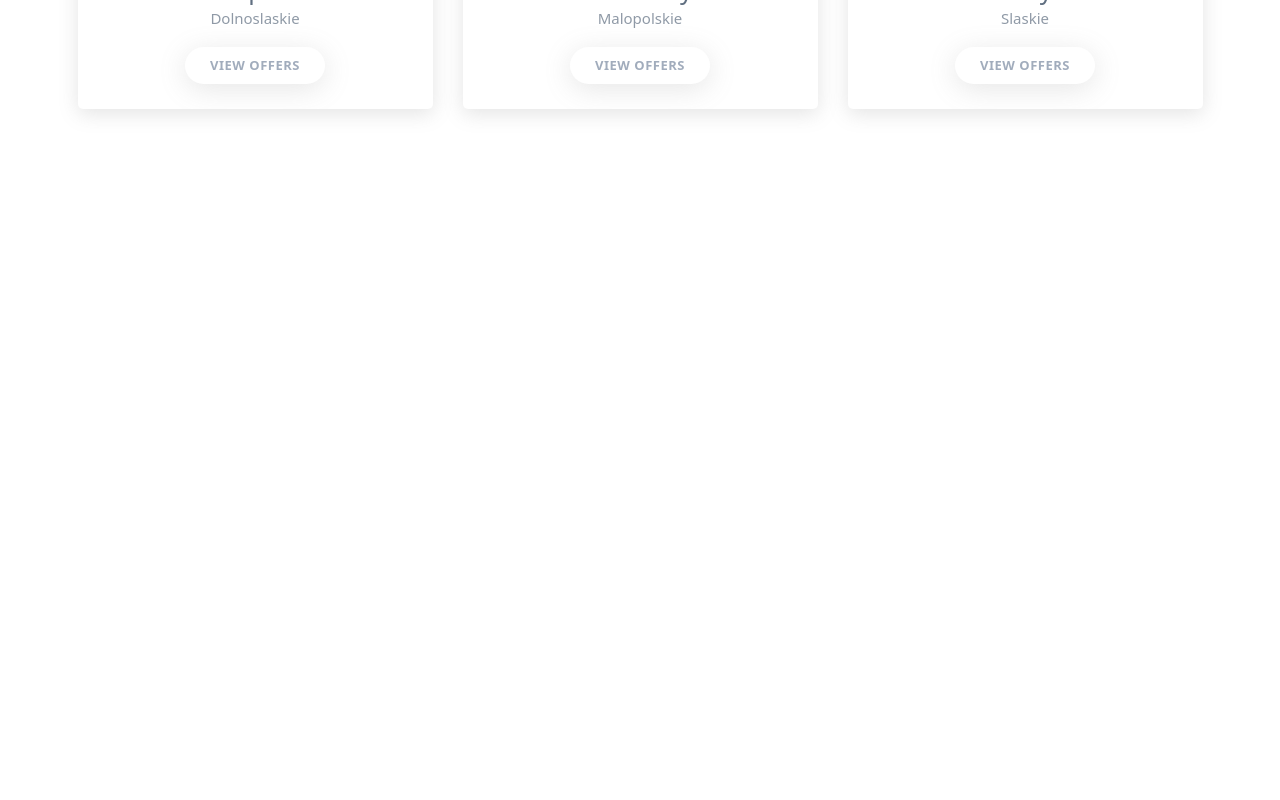
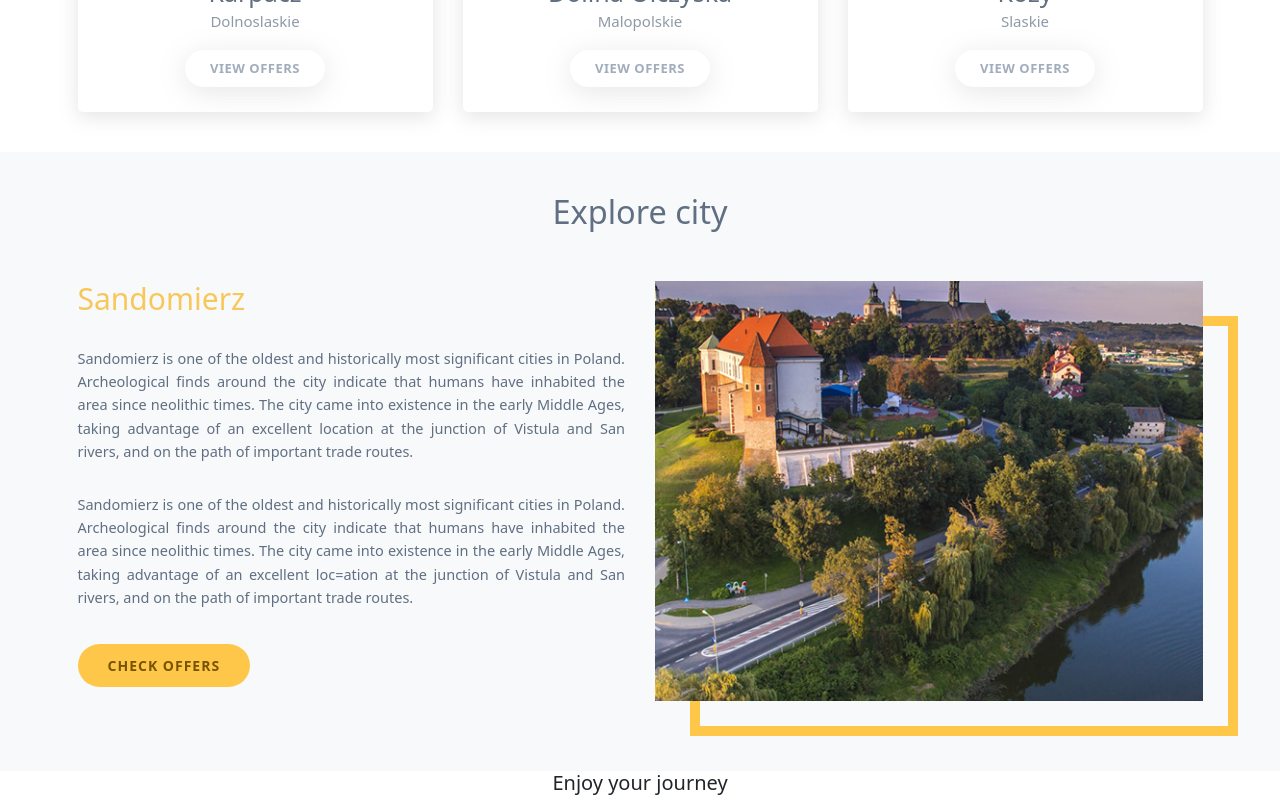
Before and after one commit to shovonkumar/polind-travel-website, a React (Vite) app: page / in a window 1280 px wide. Shown: the part 1828-2628 px from the top of the page. Before the commit the page ends 1977 px from the top, so only its background shows below. Built offline with nearby package versions, Linux system fonts and the light colour scheme.

Commit message:
explore part complete

```diff
--- a/src/App.jsx
+++ b/src/App.jsx
@@ -1,6 +1,8 @@
 import Banner from "./components/Banner/Banner";
 import Category from "./components/Category/Category";
+import Explore from "./components/Explore/Explore";
 import Navbar from "./components/Navbar/Navbar";
+import NewsLetter from "./components/NewsLetter/NewsLetter";
 import Search from "./components/Search/Search";
 
 function App() {
@@ -10,6 +12,8 @@ function App() {
       <Banner />
       <Category />
       <Search />
+      <Explore />
+      <NewsLetter />
     </>
   );
 }
--- /dev/null
+++ b/src/components/Explore/Explore.css
@@ -0,0 +1,45 @@
+.explore {
+  padding-top: 4rem;
+  padding-bottom: 7rem;
+  background: #f8f9fb;
+}
+.explore h2 {
+  color: #606f81;
+  font-size: 3.25rem;
+  text-align: center;
+  margin-bottom: 5rem;
+}
+.explore h3 {
+  color: #f8c759;
+  font-size: 3rem;
+  margin-bottom: 3rem;
+}
+.explore p {
+  color: #606f81;
+  font-size: 1.45rem;
+  text-align: justify;
+  line-height: 1.6;
+  margin-bottom: 2rem;
+}
+.explore .img-container {
+  position: relative;
+}
+.explore .img-container::after {
+  content: "";
+  display: block;
+  height: 100%;
+  width: 100%;
+  position: absolute;
+  top: 3.5rem;
+  left: 3.5rem;
+  background: transparent;
+  border: 1rem solid #ffc74a;
+  z-index: 1;
+}
+.explore .img-container img {
+  position: relative;
+  width: 100%;
+  max-height: 42rem;
+  object-fit: cover;
+  z-index: 5;
+}
--- /dev/null
+++ b/src/components/Explore/Explore.jsx
@@ -0,0 +1,45 @@
+import exploreImg from "../../assets/images/explore.jpg";
+import "./Explore.css";
+
+const Explore = () => {
+  return (
+    <section className="explore">
+      <div className="container">
+        <h2>Explore city</h2>
+        <div className="row gx-5">
+          <div className="col-6">
+            <div className="text">
+              <h3>Sandomierz</h3>
+              <p className="mb-4 mb-lg-5">
+                Sandomierz is one of the oldest and historically most
+                significant cities in Poland. Archeological finds around the
+                city indicate that humans have inhabited the area since
+                neolithic times. The city came into existence in the early
+                Middle Ages, taking advantage of an excellent location at the
+                junction of Vistula and San rivers, and on the path of important
+                trade routes.
+              </p>
+              <p>
+                Sandomierz is one of the oldest and historically most
+                significant cities in Poland. Archeological finds around the
+                city indicate that humans have inhabited the area since
+                neolithic times. The city came into existence in the early
+                Middle Ages, taking advantage of an excellent loc=ation at the
+                junction of Vistula and San rivers, and on the path of important
+                trade routes.
+              </p>
+              <button className="button mt-4">Check Offers</button>
+            </div>
+          </div>
+          <div className="col-6">
+            <div className="img-container">
+              <img src={exploreImg} alt="Explore Image" />
+            </div>
+          </div>
+        </div>
+      </div>
+    </section>
+  );
+};
+
+export default Explore;
--- /dev/null
+++ b/src/components/NewsLetter/NewsLetter.jsx
@@ -0,0 +1,13 @@
+import "./NewsLetter.css";
+
+const NewsLetter = () => {
+  return (
+    <section className="news">
+      <div className="container text-center">
+        <h2>Enjoy your journey</h2>
+      </div>
+    </section>
+  );
+};
+
+export default NewsLetter;
--- a/src/components/Search/Search.css
+++ b/src/components/Search/Search.css
@@ -4,7 +4,7 @@
 }
 .search h2 {
   color: #606f81;
-  font-size: 3rem;
+  font-size: 3.25rem;
 }
 
 /* Serach Bar */
```
Also changed, not shown: src/assets/images/explore.jpg (added), src/components/NewsLetter/NewsLetter.css (added).
